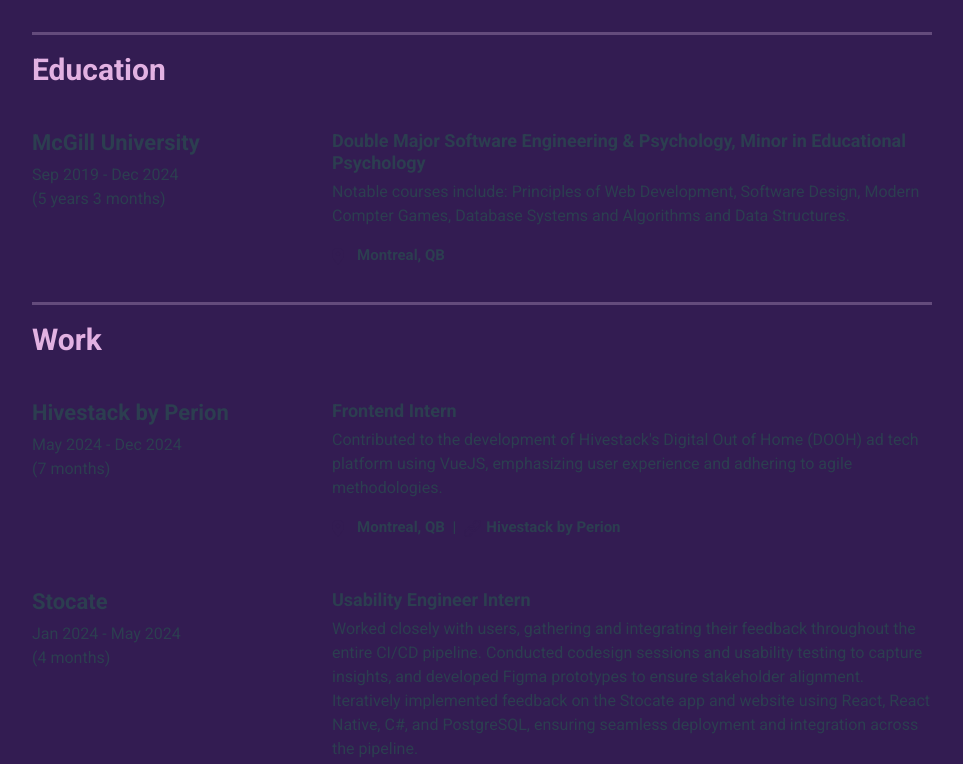
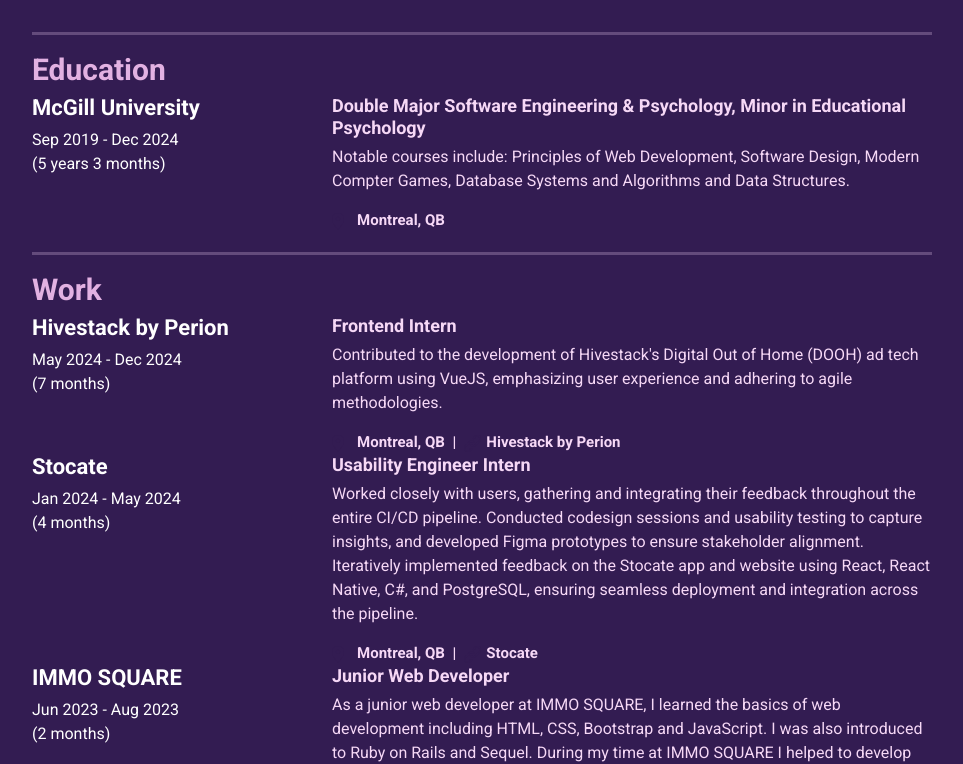
Before and after one commit to LianLambert/lian-website, a Vue app: page / in a window 1280 px wide. Shown: the part 1036-1800 px from the top of the page, without its empty margins (158-1121 px from the left). Built offline with nearby package versions, Linux system fonts and the light colour scheme.

Commit message:
feat: starting on experience section

```diff
--- a/src/components/ExperienceEntry.vue
+++ b/src/components/ExperienceEntry.vue
@@ -1,7 +1,7 @@
 <template>
-  <div class="experience-entry row w-100">
+  <div class="experience-entry row g-0">
     <div class="col-12 col-md-4 experience-entry-title mb-4" style="padding: 0">
-      <h3>{{ company }}</h3>
+      <h3 style="color:">{{ company }}</h3>
       <div>{{ formattedStartDate }} - {{ formattedEndDate }}</div>
       <div>{{ timeAtPosition }}</div>
     </div>
@@ -91,8 +91,8 @@ const timeAtPosition = computed(() => {
 </script>
 <style scoped lang="scss">
 .experience-entry {
-  padding: 15px 0;
-  margin: 20px 0;
+  color: var(--lightest-purple);
+  padding: px 0;
 }
 
 .experience-entry-icon {
@@ -102,6 +102,7 @@ const timeAtPosition = computed(() => {
 }
 
 .experience-entry-title {
+  color: white !important;
   text-align: left;
 }
 
```
